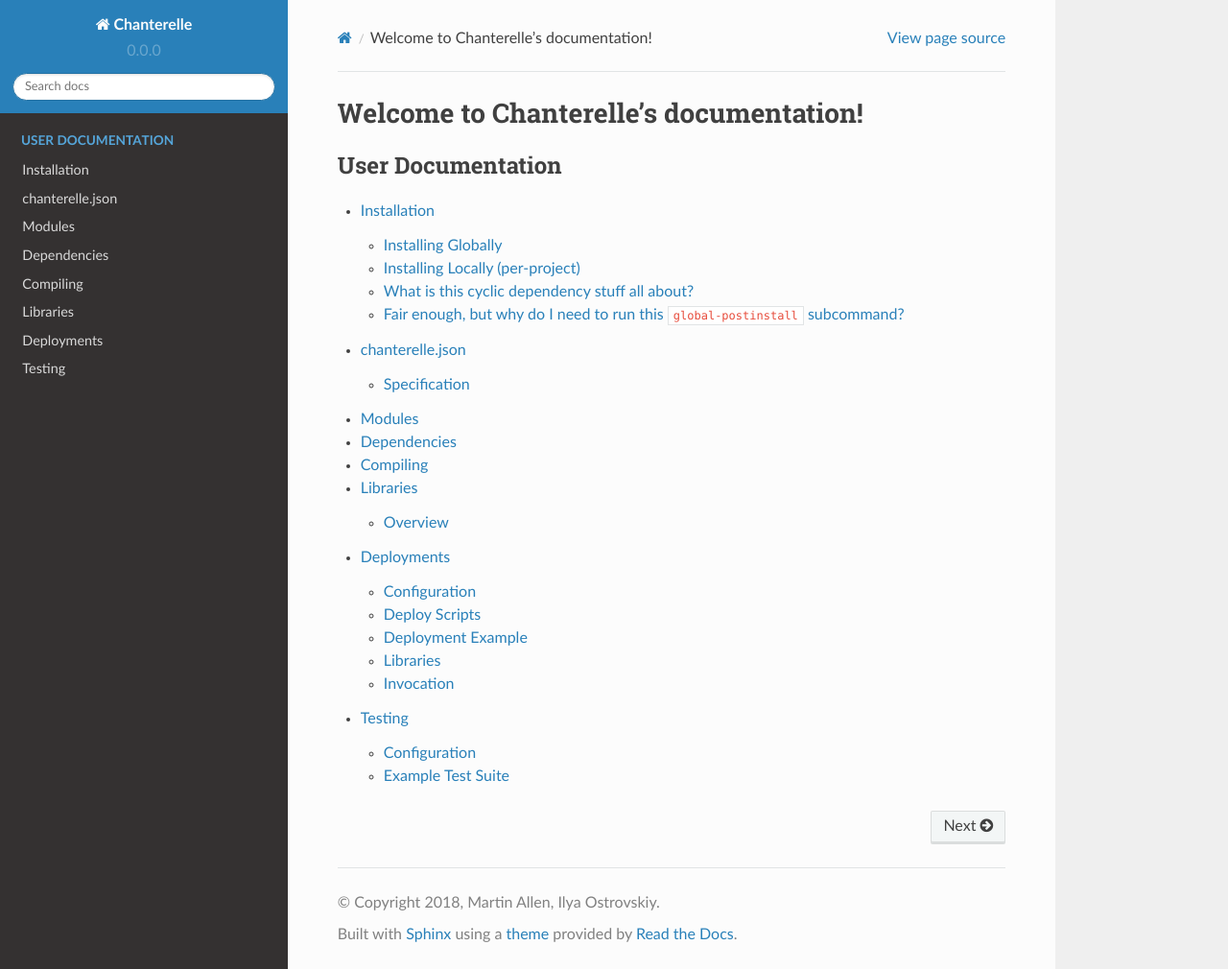
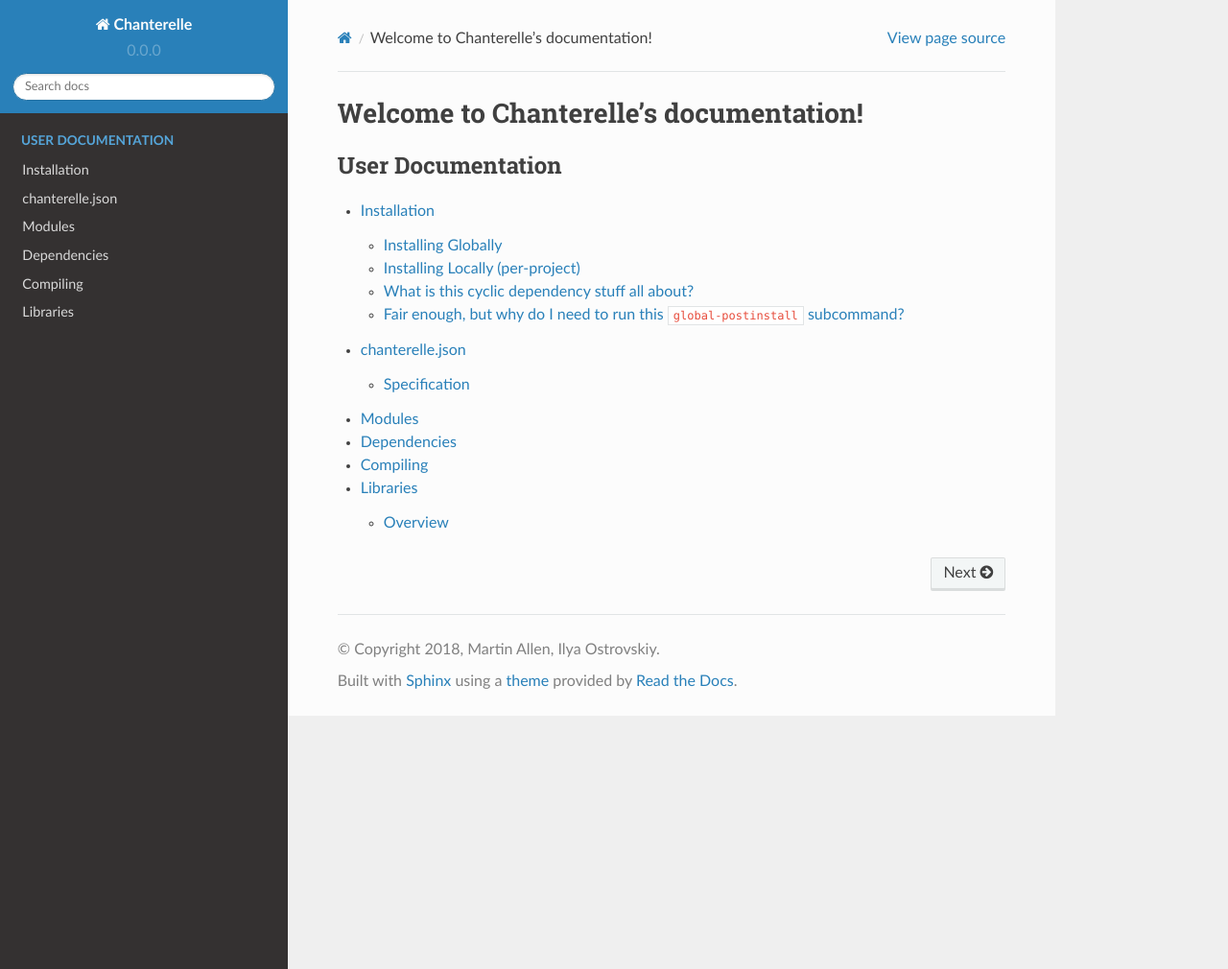
Before and after one commit to f-o-a-m/chanterelle, a Sphinx documentation site: the page built from docs/index.rst, in a window 1280 px wide and 1010 px high. Shown: the whole window at 96% size. Built offline with Sphinx 7.4.7 and the Read the Docs theme 2.0.0, drawn with Linux system fonts in a browser that asks for light colours; some of the changed lines change nothing that is shown.

Commit message:
remove useless docs

```diff
--- a/docs/deployments.rst
+++ /dev/null
@@ -1,218 +0,0 @@
-.. _deployments:
-
-===========
-Deployments
-===========
-
-Configuration
--------------
-
-Every contract deployment requires an explicit configuration. Specifically, the configuration is an object of the following type:
-
-.. code-block:: haskell
-
-   type DeployReceipt args =
-     { deployAddress :: Address
-     , deployArgs :: Record args
-     , deployHash :: HexString
-     }
-
-   type ContractConfig args =
-     { filepath :: String
-     , name :: String
-     , constructor :: Constructor args
-     , unvalidatedArgs :: V (Array String) (Record args)
-     }
-
-The ``filepath`` field is the filepath to the solc build artifact relative the the ``chanterelle.json`` file.
-
-The ``name`` field is there to name the deployment throughout the logging. (This could dissappear assuming its suffient to name the deployment according to the build artifact filename.)
-
-The type ``Constructor args`` is a type synonym:
-
-.. code-block:: haskell
-
-   type Constructor args = TransactionOptions NoPay -> HexString -> Record args -> Web3 HexString
-
-In other words, ``Constructor args`` is the type a function taking in some ``TransactionOptions NoPay`` (constructors are not payable transactions), the deployment bytecode as a PureScript HexString, and a record of type ``Record args``.
-It will format the transaction and submit it via an ``eth_sendTransaction`` RPC call, returning the transaction hash as a ``HexString``. This constructor function is generated by Chanterelle as part of the codegen step.
-Note that this function is taking in the raw bytecode as an argument. This is because your contract may have unlinked libraries and it doesn't make sense to generate it into the PureScript binding. When you call ``deployContract`` with your ``ContractConfig``,
-Chanterelle will automatically feed in the appropriate bytecode.
-
-The ``unvalidatedArgs`` field has type ``V (Array String) (Record args)`` where ``V`` is a type coming from the `purescript-validation <https://github.com/purescript/purescript-validation>`_ library. This effectively represents `either` a type of ``Record args`` `or` a list of error messages for all arguments which failed to validate.
-
-It's possible that your contract requires no arguments for deployment, and in that case chanterelle offers some default values. For example, if the filepath of the build artifact for ``VerySimpleContract.sol`` is ``build/VerySimpleContract.json``, you might end up with something like
-
-.. code-block:: haskell
-
-   verySimpleContractConfig :: ContractConfig NoArgs
-   verySimpleContractConfig =
-     { filepath: "build/VerySimpleContract.json"
-     , name: "VerySimpleContract"
-     , constructor: constructorNoArgs
-     , unvalidatedArgs: noArgs
-     }
-
-Let's consider the simplest example of a contract configuration requiring a constructor with arguments. Consider the following smart contract:
-
-.. code-block:: js
-
-   contract SimpleStorage {
-
-     uint256 count public;
-
-     event CountSet(uint256 _count);
-
-     function SimpleStorage(uint256 initialCount) {
-       count = initialCount;
-     }
-
-     function setCount(uint256 newCount)) {
-       count = newCount;
-       emit CountSet(newCount));
-     }
-
-   }
-
-Depending on your project configuration, when running ``chanterelle compile`` you should end up with something like the following artifacts:
-
-1. The solc artifact ``build/SimpleStorage.json``
-2. The generated PureScript file ``src/Contracts/SimpleStorage.purs``
-
-In the PureScript module ``Contracts.SimpleStorage``, you will find a function
-
-.. code-block:: haskell
-
-   constructor :: TransactionOptions NoPay -> HexString -> {initialCount :: UIntN (D2 :& D5 :& DOne D6)} -> Web3 HexString
-
-Blurring your eyes a little bit, it's easy to see that this indeed matches up to the constructor defined in the Solidity file. We could then define the deployment configuration for ``SimpleStorage`` as
-
-.. code-block:: haskell
-
-   import Contracts.SimpleStorage as SimpleStorage
-
-   simpleStorageConfig :: ContractConfig (initialCount :: UIntN (D2 :& D5 :& DOne D6))
-   simpleStorageConfig =
-       { filepath: "build/SimpleStorage.json"
-       , name: "SimpleStorage"
-       , constructor: SimpleStorage.constructor
-       , unvalidatedArgs: validCount
-       }
-     where
-       validCount = uIntNFromBigNumber s256 (embed 1234) ?? "SimpleStorage: initialCount must be valid uint256"
-
-Here you can see where validation is important. Clearly ``1234`` represents a valid ``uint``, but you can easily imagine scenarios where this might save us a lot of trouble-- too many characters in an address, an improperly formatted string, an integer is out of a bounds, etc.
-
-
-Deploy Scripts
---------------
-
-Deploy scripts are written inside the ``DeployM`` monad, which is a monad that gives you access to a web3 connection, controlled error handling, and whatever effects you want. The primary workhorse is the ``deployContract`` function:
-
-.. code-block:: haskell
-
-   deployContract :: TransactionOptions NoPay -> ContractConfig args -> DeployM (DeployReceipt args)
-
-This function takes your contract deployment configuration as defined above and sends the transaction.
-If no errors are thrown, it will return the address where the contract as deployed as well as the deploy arguments that were validated before the transaction was sent.
-It will also automatically write to the solc artifact in the ``artifacts-dir``, updating the ``networks`` object with a key value pair mapping the networkId to the deployed address.
-
-Error hanlding is built in to the ``DeployM`` monad. Unless you want to customize your deployment with any attempt to use some variant of try/catch, any error encountered before or after a contract deployment will safely terminate the script and you should get an informative message in the logs. It will not terminate while waiting for transactions to go through unless the timeout threshold is reached. You can configure the duration as a command line argument.
-
-Deployment Example
-------------------
-
-Consider this example take from the parking-dao example project:
-
-.. code-block:: haskell
-
-
-   module MyDeployScript where
-
-   import ContractConfig (simpleStorageConfig, foamCSRConfig, parkingAuthorityConfig)
-
-   deploy :: DeployM Unit
-   deploy = void deployScript
-
-   type DeployResults = (foamCSR :: Address, simpleStorage :: Address, parkingAuthority :: Address)
-   deployScript :: DeployM (Record DeployResults)
-   deployScript = do
-     deployCfg@(DeployConfig {primaryAccount}) <- ask
-     let bigGasLimit = unsafePartial fromJust $ parseBigNumber decimal "4712388"
-         txOpts = defaultTransactionOptions # _from ?~ primaryAccount
-                                            # _gas ?~ bigGasLimit
-     simpleStorage <- deployContract txOpts simpleStorageConfig
-     foamCSR <- deployContract txOpts foamCSRConfig
-     let parkingAuthorityConfig = makeParkingAuthorityConfig {foamCSR: foamCSR.deployAddress}
-     parkingAuthority <- deployContract txOpts parkingAuthorityConfig
-     pure { foamCSR: foamCSR.deployAddress
-          , simpleStorage: simpleStorage.deployAddress
-          , parkingAuthority: parkingAuthority.deployAddress
-          }
-
-After setting up the ``TransactionOptions``, the script first deploys the ``SimpleStorage`` contract and then the ``FoamCSR`` contract using their configuration. The ``ParkingAuthority`` contract requires the address of the ``FoamCSR`` contract as one of it's deployment arguments, so you can see us threading it in before deploying. Finally, we simple return all the addresses of the recently deployed contracts to the caller.
-
-Note that if we simply wanted to terminate the deployment script after the contract deployments there then there's no point in returning anything at all. However, deployment scripts are useful outside of the context of a standalone script. For example you can run a deployment script before a test suite and then pass the deployment results as an environment to the tests. See the section on testing for an example.
-
-Libraries
--------------
-
-Library deployments are very similar to those of contracts. Libraries exist as code that simply exists on the blockchain and gets invoked by other contracts.
-As such, library contracts do not have constructors nor do they take any arguments, and all that is necessary to specify them is the file path to the artifact and the name of the Library contract.
-
-.. code-block:: haskell
-
-   type LibraryConfig args =
-       { filepath :: String
-       , name :: String
-       | args
-       }
-
-You may find that this looks strangely similar to the type definition for ``ContractConfig``, and are also probably curious as to what purpose the ``args`` serves. Well, to keep Chanterelle internals and
-general as possible, the ``ContractConfig`` is actually a subset of ``LibraryConfig``, and the ``args`` in ``LibraryConfig`` exists to add additional fields to the record type internally. In fact, the previous definition
-of ``ContractConfig`` was a bit of a lie, it's really ``type ContractConfig args = LibraryConfig (constructor :: Constructor args, unvalidatedArgs :: V (Array String) (Record args))``. What this is saying is that the bare
-minimum for deploying any kind of solidity code with Chanterelle is the path to the artifact and the name of the code. Either way, once you've defined a configuration for your library, you may deploy it using:
-
-.. code-block:: haskell
-
-   type LibraryMeta = (libraryName :: String, libraryAddress :: Address)
-
-   deployLibrary :: TransactionOptions NoPay -> LibraryConfig () -> DeployM (DeployReceipt LibraryMeta)
-
-This looks eerily similar to ``deployContract``, except instead of a ``ContractConfig args``, it takes a ``LibraryConfig ()``.
-The type prevents you from trying to deploy a contract as a Library (with no constructor or arguments), and similar to the ``deployContract`` function which returned the validated arguments passed into the constructor,
-``deployLibrary`` returns some metadata about the Library's name and the address it was deployed to. This is meant to be used in conjunction with the ``linkLibrary`` function:
-
-.. code-block:: haskell
-
-   linkLibrary:: ContractConfig args -> Record LibraryMeta -> DeployM ArtifactBytecode
-
-What this is saying is "given an artifact configuration, and a record containing library metadata, link the library into the contract bytecode. Note that ``Record LibraryMeta`` is exactly the same type as that
-of the ``deployArgs :: Record args`` in ``DeployReceipt args``. This means that if you had a contract named ``MyContract`` that needs a libraries named ``MyLibrary`` and ``MyOtherLibrary``
-linked into it to function, you can do something akin to:
-
-.. code-block:: haskell
-
-
-   deployScript = do
-     deployCfg@(DeployConfig {primaryAccount}) <- ask
-     let bigGasLimit = unsafePartial fromJust $ parseBigNumber decimal "4712388"
-         txOpts = defaultTransactionOptions # _from ?~ primaryAccount
-                                            # _gas ?~ bigGasLimit
-     myLibrary <- deployLibrary txOpts myLibraryConfig
-     myOtherLibrary <- deployLibrary txOpts myOtherLibraryConfig
-     _ <- linkLibrary myContractConfig myLibrary.deployArgs
-     _ <- linkLibrary myContractConfig myOtherLibrary.deployArgs
-     myContract <- deployContract txOpts myContractConfig
-
-The ``linkLibrary`` function returns the linked bytecode for situations in which you wish to inspect how your bytecode changes as libraries gets linked in. You do not have to hold on to it or otherwise use it
-for anything.
-
-Invocation
-----------
-
-depending on your setup you should make sure `MyDeployScript` module is built. in most cases you can access corresponding js file in `./output/MyDeployScript/index.js` which should be passed to `chanterelle deploy` command like this:
-
-.. code-block:: shell
-
-    chanterelle deploy ./output/MyDeployScript/index.js
--- a/docs/index.rst
+++ b/docs/index.rst
@@ -21,5 +21,3 @@
    dependencies
    compiling
    libraries
-   deployments
-   testing
--- a/docs/testing.rst
+++ /dev/null
@@ -1,80 +0,0 @@
-.. _testing:
-
-=======
-Testing
-=======
-
-Configuration
--------------
-
-You can use whatever purescript testing framework you want, but for illustrative purposes we will use
-`purescript-spec <https://github.com/owickstrom/purescript-spec>`_.
-
-There are various testing utility functions in ``Chanterelle.Test``, probably the most important is ``buildTestConfig``.
-
-.. code-block:: haskell
-
-  type TestConfig r =
-    { accounts :: Array Address
-    , provider :: Provider
-    | r
-    }
-
-
-  buildTestConfig
-    :: String
-    -> Int
-    -> DeployM (Record r)
-    -> Aff (TestConfig r)
-
-This function takes in some test configuration options and a deploy script, runs the deploy script, and outputs a record containing all of the unlocked accounts on the test node,
-a connection to the node, and whatever the output of your deployment script is. This output is then meant to be threaded through as an environment to the rest of your test suites.
-
-Note, unlike the deploy process meant for actual deployments, ``buildTestConfig`` will not write anything to the file system about the result of your deployment.
-Furthermore, while the Chanterelle artifacts are being read from your filesystem to fetch their bytecode for deployment, any deployments previously performed will be ignored, even if deployment
-information with the same network ID as your test node exists in the artifact.
-
-In other words, test deployments are entirely ephemeral and oblivious to any other deployments.
-
-Example Test Suite
-------------------
-
-Here's an example test suite for our ``SimpleStorage`` contract:
-
-.. code-block:: haskell
-
-  simpleStorageSpec
-    :: forall r.
-       TestConfig (simpleStorage :: Address | r)
-    -> Spec Unit
-  simpleStorageSpec {provider, accounts, simpleStorage} = do
-
-    describe "Setting the value of a SimpleStorage Contract" do
-
-      it "can set the value of simple storage" $ do
-        var <- makeEmptyVar
-        let filterCountSet = eventFilter (Proxy :: Proxy SimpleStorage.CountSet) simpleStorage
-        _ <- forkWeb3 provider $
-          event filterCountSet $ \e@(SimpleStorage.CountSet cs) -> do
-            liftEff $ log $ "Received Event: " <> show e
-            _ <- liftAff $ putVar cs._count var
-            pure TerminateEvent
-        let primaryAccount = unsafePartialBecause "Accounts list has at least one account" $ fromJust (accounts !! 0)
-            n = unsafePartial fromJust <<< uIntNFromBigNumber s256 <<< embed $ 42
-            txOptions = defaultTransactionOptions # _from ?~ primaryAccount
-                                                  # _to ?~ simpleStorage
-                                                  # _gas ?~ embed 90000
-        hx <- assertWeb3 provider $ SimpleStorage.setCount txOptions {_count: n}
-        liftEff <<< log $ "setCount tx hash: " <> show hx
-        val <- takeVar var
-        val `shouldEqual` n
-
-The flow of the test is as follows:
-
-1. We create an ``AVar`` to communicate between the testing thread and the event monitoring thread.
-2. We then fork an event monitoring thread for our ``CountSet`` event, placing the first received value in the ``AVar`` and terminating the monitor. Notice that the address for the filter is taken from the supplied ``TestConfig``.
-3. We create then our ``TransactionOptions`` and submit a transaction to change the count using the ``setCount`` function from the generated PureScript module.
-4. We call ``takeVar`` which blocks until the var is filled, then make sure the value we received is the one we put in.
-
-Admittingly this example is pretty trivial-- of course we're going to get back the value we put in. However, this pattern is pretty universal,
-namely taking the supplied test config to help you template the transactions, call some functions, monitor for some event, then make sure the values are what you want.
```
